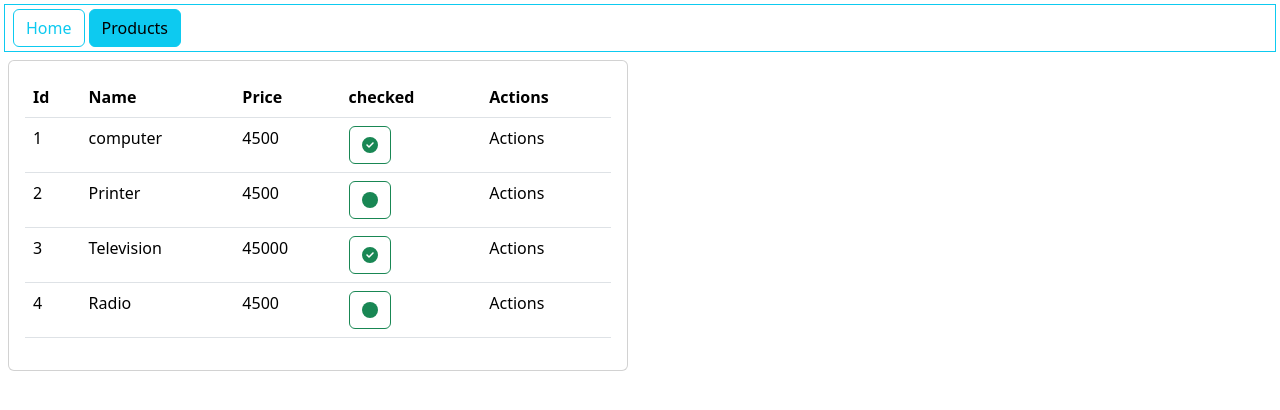
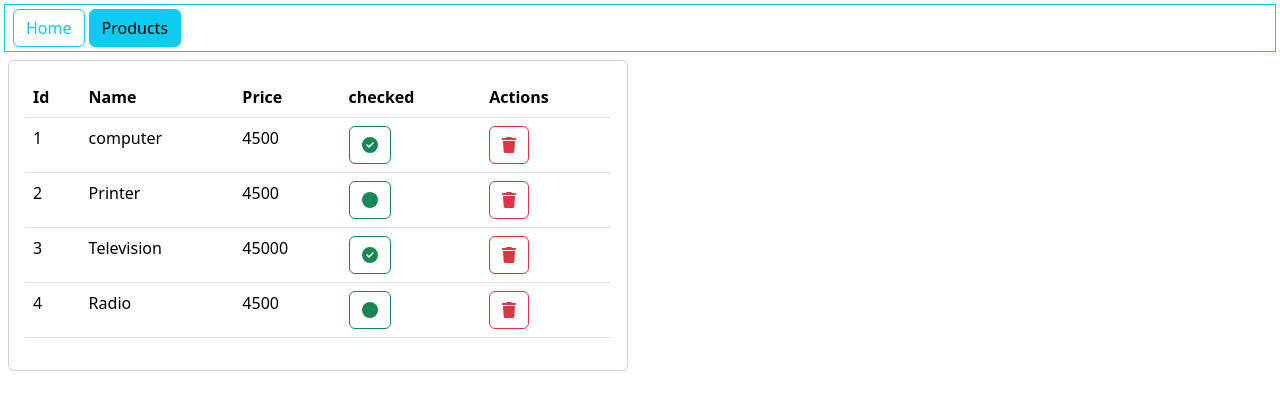
Before and after one commit to zoulou421/products-crud-jsonserver-app-axios, a React (Create React App) app: page /products in a window 1280 px wide. Shown: the top 410 px of the page. Built offline with nearby package versions, Linux system fonts and the light colour scheme.

Commit message:
added: Json-Server in global

```diff
--- a/src/components/Products.js
+++ b/src/components/Products.js
@@ -1,4 +1,4 @@
-import { faCheckCircle, faCircle } from '@fortawesome/free-solid-svg-icons';
+import { faCheckCircle, faCircle, faTrash } from '@fortawesome/free-solid-svg-icons';
 import { FontAwesomeIcon } from '@fortawesome/react-fontawesome';
 import React, { useState } from 'react'
 
@@ -9,6 +9,19 @@ export default function Products() {
         { id: 3, name: "Television", price: 45000, checked: true },
         { id: 4, name: "Radio", price: 4500, checked: false }
     ])
+    const handleDeleteProduct = (product) => {
+        const newProducts = products.filter(p => p.id != product.id);
+        setProducts(newProducts);
+    }
+    const handleCheckProduct = (product) => {
+        const newProducts = products.map(p => {
+            if (p.id == product.id) {
+                p.checked = !p.checked;
+            }
+            return p;
+        })
+        setProducts(newProducts);
+    }
     return (
         <div className="p-1 m-1">
             <div className="row">
@@ -24,18 +37,25 @@ export default function Products() {
                                 <tbody>
                                     {
                                         products.map(product => (
-                                            <tr>
+                                            <tr key={product.id}>
                                                 <td>{product.id}</td>
                                                 <td>{product.name}</td>
                                                 <td>{product.price}</td>
                                                 <td>
-                                                    <button className="btn btn-outline-success">
+                                                    <button onClick={() => handleCheckProduct(product)}
+                                                        className="btn btn-outline-success">
                                                         <FontAwesomeIcon icon={product.checked ? faCheckCircle : faCircle}>
 
                                                         </FontAwesomeIcon>
                                                     </button>
                                                 </td>
-                                                <td>Actions</td>
+                                                <td>
+                                                    <button onClick={() => handleDeleteProduct(product)}
+                                                        className="btn btn-outline-danger">
+                                                        <FontAwesomeIcon icon={faTrash}>
+                                                        </FontAwesomeIcon>
+                                                    </button>
+                                                </td>
                                             </tr>
                                         ))
                                     }
```
